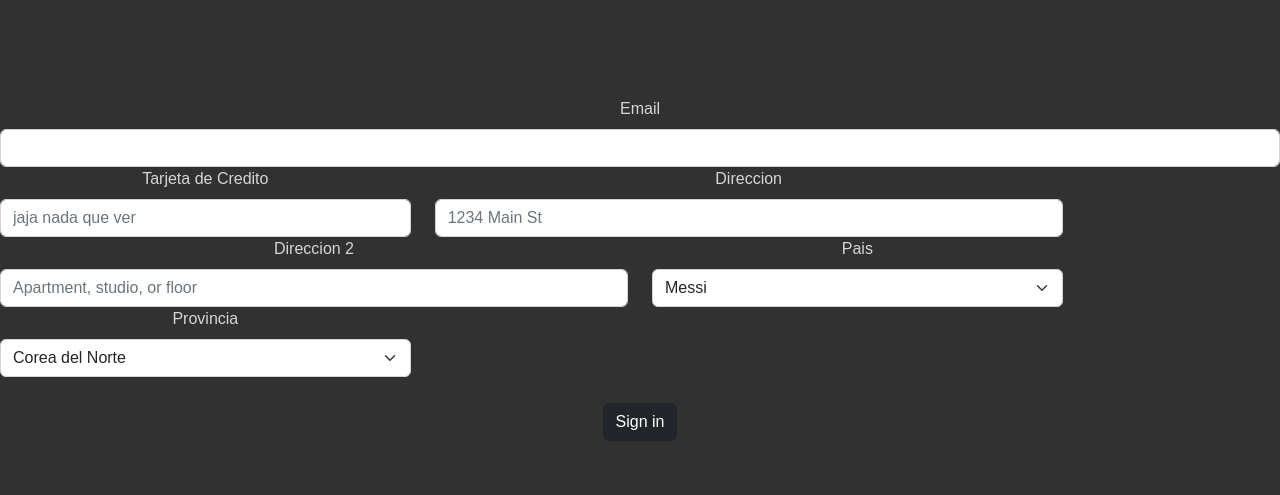
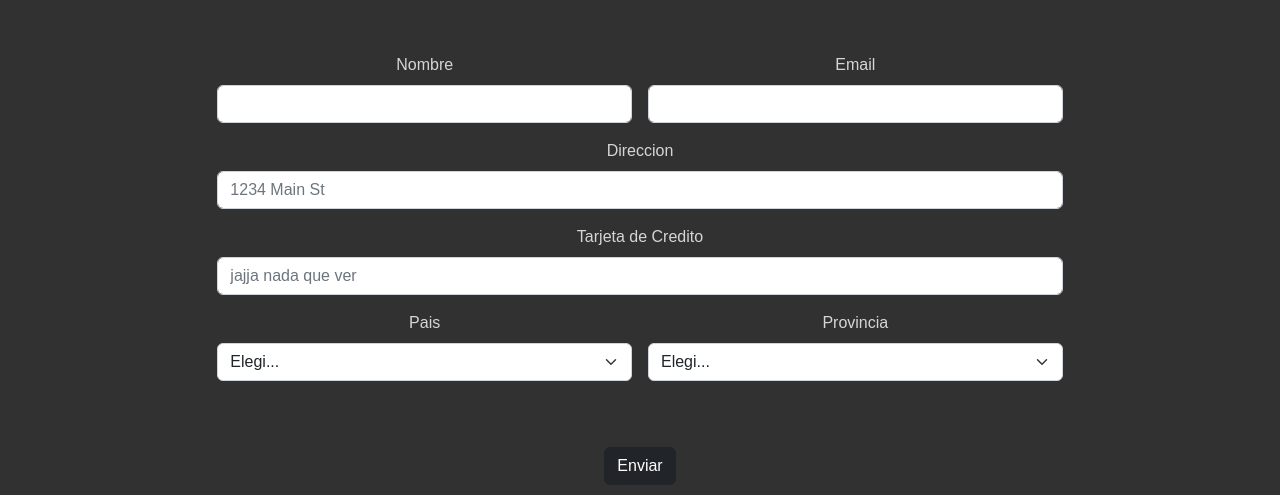
Before and after one commit to Alesso-Chiavarino/Alesso_Repo, a plain HTML site: page contacto.html in a window 1280 px wide. Shown: the part 305-800 px from the top of the page. Drawn offline with nearby package versions, Linux system fonts and the light colour scheme.

Commit message:
fin_boot

```diff
--- a/contacto.html
+++ b/contacto.html
@@ -53,48 +53,47 @@
             <div class="contenedor-imagen">
                 <section class="contacto">
                     <h3 class="titulo">Contactanos</h3>
-                    <form class="row g-12 formulario_boot">
-                        <div class="col-12">
-                          <label for="inputEmail4" class="form-label">Email</label>
+                 <div class="row justify-content-center">
+                     <div class="col-xxl-6 col-xl-8 col-md-8 col-sm-8 col-8">
+                       <form class="row g-3 formulario_boot">
+                         <div class="col-md-6">
+                           <label for="inputEmail4" class="form-label">Nombre</label>
                            <input type="email" class="form-control" id="inputEmail4">
                          </div>
-                        <div class="col-md-4">
-                          <label for="inputPassword4" class="form-label">Tarjeta de Credito</label>
-                          <input type="password" class="form-control" id="inputPassword4" placeholder="jaja nada que ver" >
+                         <div class="col-md-6">
+                           <label for="inputPassword4" class="form-label">Email</label>
+                           <input type="text" class="form-control" id="inputPassword4">
                          </div>
-                        <div class="col-6">
+                         <div class="col-12">
                            <label for="inputAddress" class="form-label">Direccion</label>
                            <input type="text" class="form-control" id="inputAddress" placeholder="1234 Main St">
                          </div>
-                        <div class="col-6">
-                          <label for="inputAddress2" class="form-label">Direccion 2</label>
-                          <input type="text" class="form-control" id="inputAddress2" placeholder="Apartment, studio, or floor">
+                         <div class="col-12">
+                           <label for="inputAddress2" class="form-label">Tarjeta de Credito</label>
+                           <input type="text" class="form-control" id="inputAddress2" placeholder="jajja nada que ver">
                          </div>
-                        <div class="col-md-4">
+                         <div class="col-md-6">
                           <label for="inputState" class="form-label">Pais</label>
                           <select id="inputState" class="form-select">
-                                <option>...</option>
-                              <option selected>Argentina</option> <option selected>Messi</option>
+                            <option selected>Elegi...</option>
+                            <option>Argentina</option>
+                            <option>Messi</option>
                           </select>
                         </div>
-                        <div class="col-md-4">
+                         <div class="col-md-6">
                            <label for="inputState" class="form-label">Provincia</label>
                            <select id="inputState" class="form-select">
-                              <option>...</option>
-                            <option selected>Cordoba</option> <option selected>Corea del Norte</option>
+                             <option selected>Elegi...</option>
+                             <option>Cordoba</option>
+                             <option>Corea del Norte</option>
                            </select>
                          </div>
-                        <div class="col-md-2">
+                         <div class="col-12">
+                           <button type="submit" class="btn btn-dark btn_feo">Enviar</button>
                          </div>
-                        <div class="col-12">
-                          <div class="form-check">
-                            </label>
+                       </form>
                    </div>
                  </div>
-                        <div class="col-12">
-                          <button type="submit" class="btn btn-dark">Sign in</button>
-                        </div>
-                      </form>
                 </section>
             </div>
           <div>
--- a/estilos.css
+++ b/estilos.css
@@ -757,6 +757,10 @@ footer .redes-sociales .instagram:hover {
     color: rgba(255, 255, 255, .8);
 }
 
+.btn_feo {
+    margin-top: 50px;
+}
+
 /* ----- RESPONSIVE ----- */
 
 /* TAMAÑO CELULAR (320PX) */
@@ -915,7 +919,7 @@ footer .redes-sociales .instagram:hover {
     }
 
     .contenedor-imagen {
-        height: 800px;
+        height: 1100px; /* CAMBIO POR BOOTSTRAP */
     }
 
     .formulario .boton {
@@ -932,6 +936,13 @@ footer .redes-sociales .instagram:hover {
     .card {
         margin: 0 10px;
     }
+
+    .contacto .titulo {
+        padding-top: 200px;
+    }
+
+    .contenedor-imagen {
+        height: 920px;}
 }
 
 /* TAMAÑO IPHONE 13 */
@@ -1082,6 +1093,20 @@ footer .redes-sociales .instagram:hover {
     .contacto .titulo {
         margin-bottom: 0;
     }
+
+    /* CAMBIO POR BOOTSTRAP */
+
+    .card {
+        margin: 0 10px;
+    }
+
+    .contacto .titulo {
+        padding-top: 200px;
+    }
+
+    .contenedor-imagen {
+        height: 920px;
+    }
 }
 
 /* TAMAÑO IDEAL PARA PONER EL MENU DE HAMBURGUESA */
@@ -1115,7 +1140,6 @@ footer .redes-sociales .instagram:hover {
     .menu ul li a {
         color: #fff;
         padding-bottom: 25px;
-        /* margin-right: 20px; */
     }
 
     #check:checked ~ .menu ul{
```
Also changed, not shown: venta.html (+1 -0 lines). Lines whose indentation alone changed are shown as unchanged.
